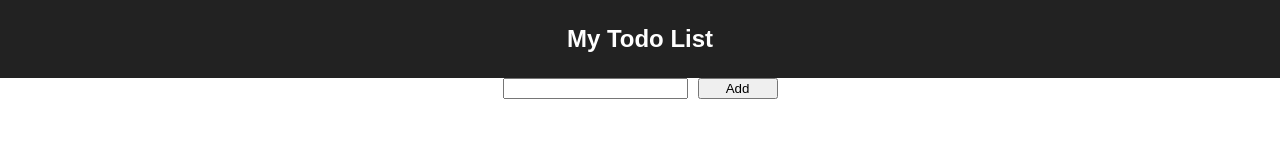
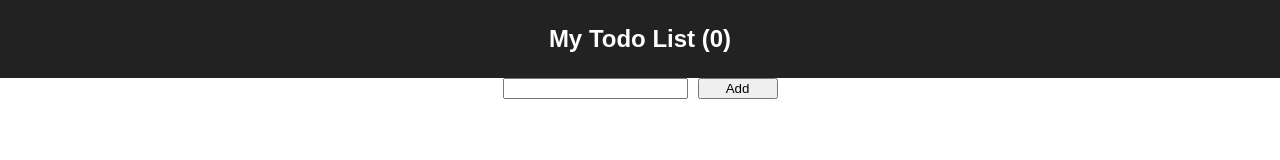
Before and after one commit to ArthurPai/react-todo, a React (Create React App) app: page / in a window 1280 px wide. Shown: the top 160 px of the page. Built offline with nearby package versions, Linux system fonts and the light colour scheme.

Commit message:
display todo count

```diff
--- a/src/components/App.js
+++ b/src/components/App.js
@@ -40,7 +40,7 @@ class App extends Component {
     return (
       <div className="App">
         <div className="App-header">
-          <h2>My Todo List</h2>
+          <h2>My Todo List ({`${this.state.items.length}`})</h2>
         </div>
         <div className="todo-list">
           <TodoForm addTodo={this.addTodo} />
```
